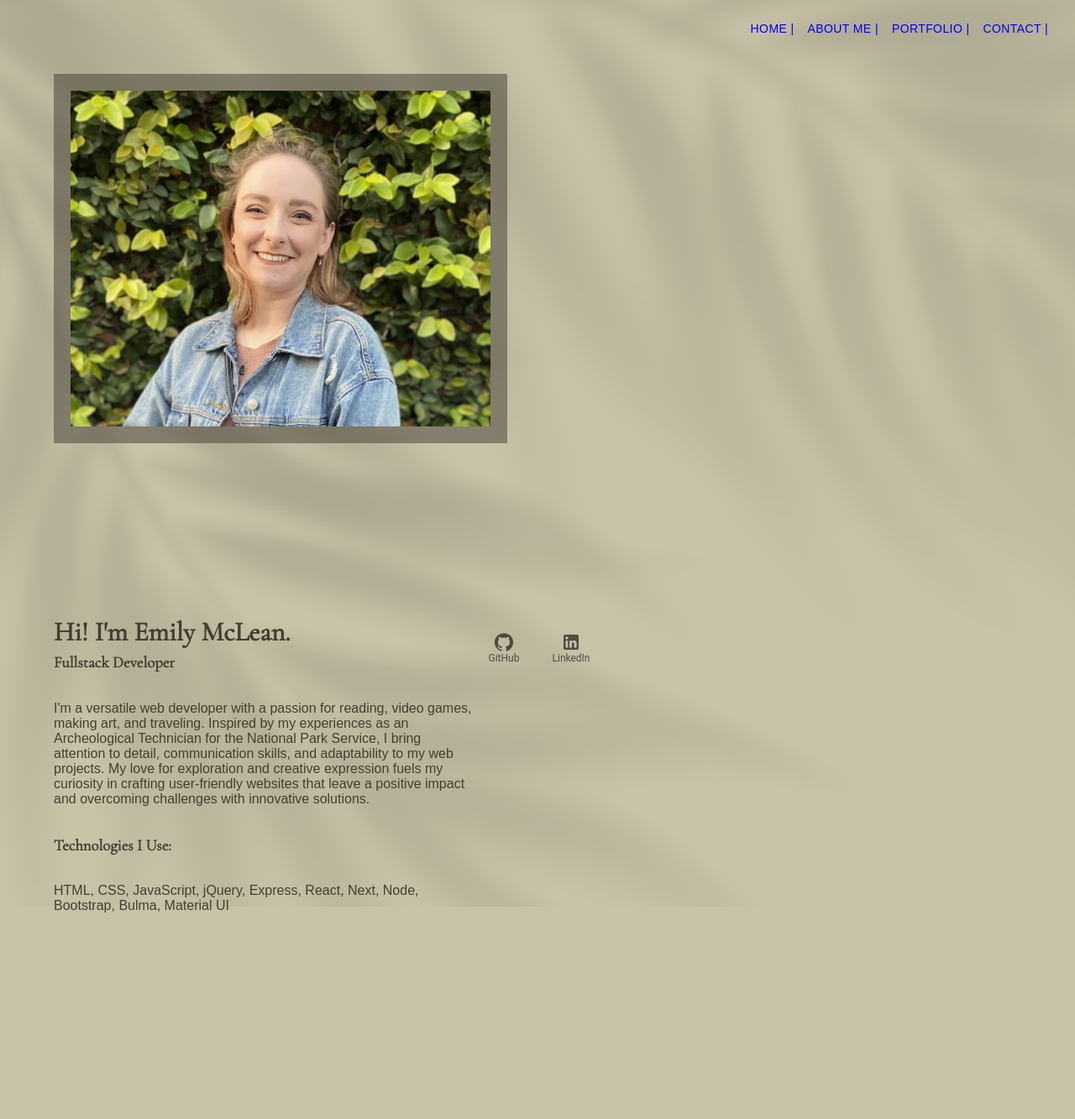
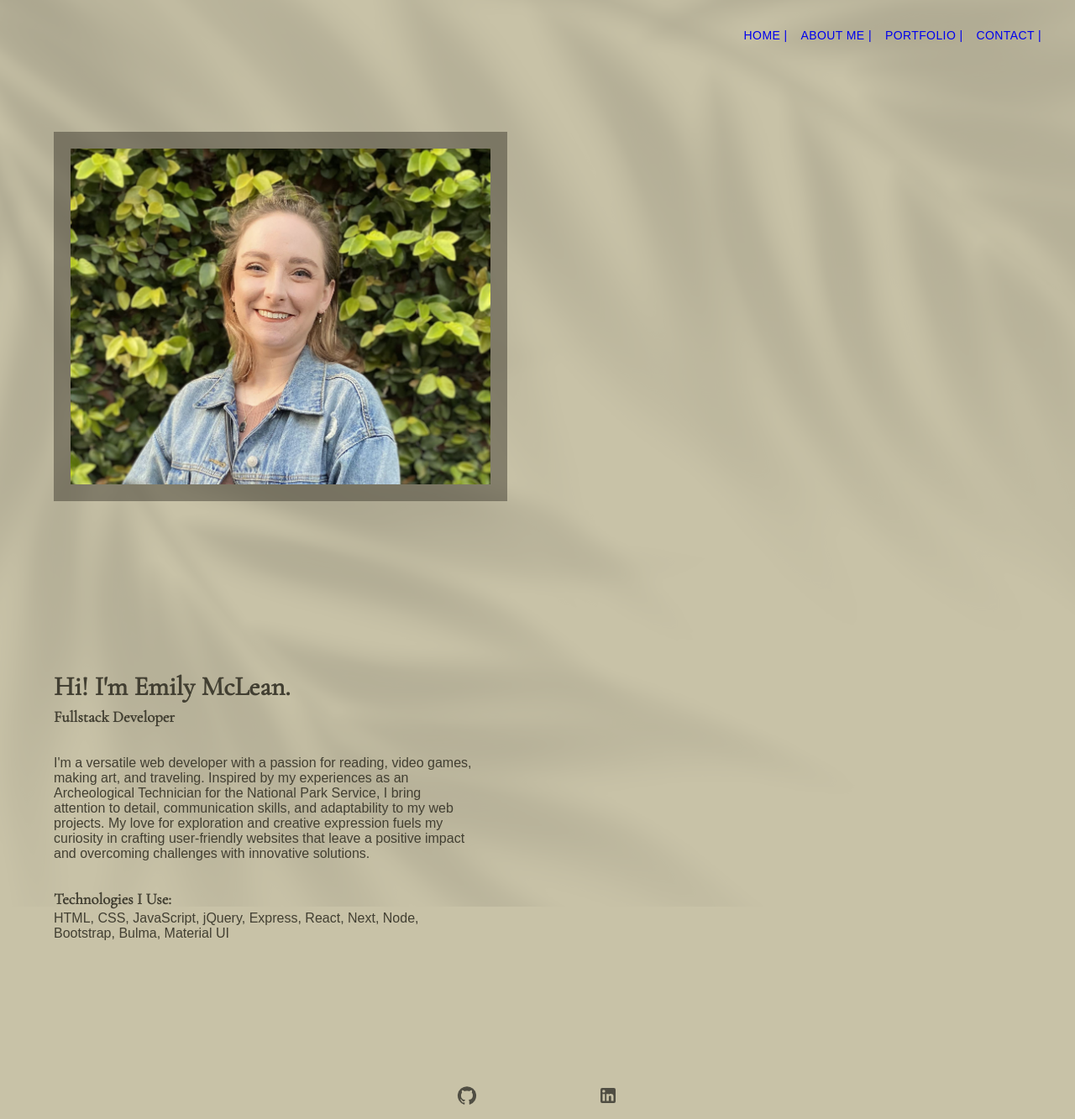
Before and after one commit to emilymclean94/mclean-portfolio, a Next.js app: page /about in a window 1280 px wide. Shown: the whole page at 84% size. Before the commit the page ends 1208 px from the top, so only its background shows below. Built offline with nearby package versions, Linux system fonts and the light colour scheme; a web font is replaced by a local one.

Commit message:
messing with the footer position on the about me page

```diff
--- a/src/app/(about_me)/about/about.css
+++ b/src/app/(about_me)/about/about.css
@@ -1,6 +1,5 @@
 .about-container {
     display: flex;
-    height: 100vh;
 }
 
 .about-content {
@@ -9,6 +8,7 @@
     flex-direction: row;
     justify-content: center;
     align-items: center;
+    height: 100;
 }
 
 .image-container {
@@ -38,9 +38,7 @@
 
     .about-content {
         flex-direction: column;
-        justify-content: flex-start;
         align-items: center;
-        margin-top: 55px;
     }
 
     .image-container {
@@ -55,6 +53,5 @@
 
     .about-me {
         width: 350px;
-        height: auto;
     }
 }
--- a/src/app/(about_me)/about/page.jsx
+++ b/src/app/(about_me)/about/page.jsx
@@ -25,8 +25,8 @@ function About() {
           <p>
           I'm a versatile web developer with a passion for reading, video games, making art, and traveling. Inspired by my experiences as an Archeological Technician for the National Park Service, I bring attention to detail, communication skills, and adaptability to my web projects. My love for exploration and creative expression fuels my curiosity in crafting user-friendly websites that leave a positive impact and overcoming challenges with innovative solutions.
           </p>
-          <h3>Technologies I Use:</h3>
-          <p>HTML, CSS, JavaScript, jQuery, Express, React, Next, Node, Bootstrap, Bulma, Material UI</p>
+          <h3 style={{marginBottom: "0px"}}>Technologies I Use:</h3>
+          <p style={{marginTop: "3px", marginBottom: "55px"}}>HTML, CSS, JavaScript, jQuery, Express, React, Next, Node, Bootstrap, Bulma, Material UI</p>
         </div>
       </Container>
     </Box>
@@ -34,6 +34,7 @@ function About() {
 }
 
 export default About;
+
 // ! Welcome to the Pseudo Code!
 
 // This will use the main layout that has the navbar and footer
--- a/src/app/(about_me)/layout.jsx
+++ b/src/app/(about_me)/layout.jsx
@@ -1,6 +1,7 @@
 import NavBar from "../components/Navbar";
 import Footer from "../components/Footer";
 import "../global.css";
+import "./about/about.css";
 
 function AboutLayout({ children }) {
   return (
@@ -15,7 +16,7 @@ function AboutLayout({ children }) {
         ></link>
         <link href="https://fonts.googleapis.com/css2?family=Cormorant+Garamond&family=Ysabeau+Office&display=swap" rel="stylesheet"></link>
       </head>
-      <body id="about-bg" sx={{ height: 100 }}>
+      <body id="about-bg">
         <header>
           <NavBar />
         </header>
--- a/src/app/components/Footer.jsx
+++ b/src/app/components/Footer.jsx
@@ -10,13 +10,8 @@ function Footer() {
   const [value, setValue] = React.useState(0);
 
   return (
-    <Box
-      sx={{ width: "auto", position: "inherit", bottom: 0, left: 0, right: 0 }}
-      display="flex"
-      style={{justifyContent: 'center'}}
-    >
+
       <BottomNavigation
-      showLabels
       display="flex"
       style={{ background: 'transparent', boxShadow: 'none', justifyContent: 'center'}}
       >
@@ -31,7 +26,7 @@ function Footer() {
           href="https://www.linkedin.com/in/emily-mclean-2a4896100/"
         />
       </BottomNavigation>
-    </Box>
+
   );
 }
 
--- a/src/app/components/Navbar.jsx
+++ b/src/app/components/Navbar.jsx
@@ -34,7 +34,7 @@ function NavBar() {
 
   return (
     <div>
-    <AppBar position="fixed" style={{ background: 'transparent', boxShadow: 'none'}}>
+    <AppBar position="relative" style={{ background: 'transparent', boxShadow: 'none'}}>
       {/* <Container maxWidth="xl"> */}
         <Toolbar >
 
--- a/src/app/global.css
+++ b/src/app/global.css
@@ -1,6 +1,7 @@
 body {
   color: #cdcfc0;
   font-family: 'Ysabeau Office', sans-serif;
+  height: 90vh;
 }
 
 h1,
@@ -14,13 +15,11 @@ Typography {
 }
 
 body>header {
-  position: fixed;
-  top: 0;
+  position: relative;
 }
 
 body>footer {
-  position: fixed;
-  bottom: 0;
+  position: relative;
 }
 
 /* ! Homepage background image */
@@ -109,12 +108,6 @@ a:active {
   }
 }
 
-@media screen and (min-width: 1080px) {
-
-  .about-container {
-    align-content: center;
-  }
-}
 
 @media screen and (max-width: 699px) {
   .title-container {
```
